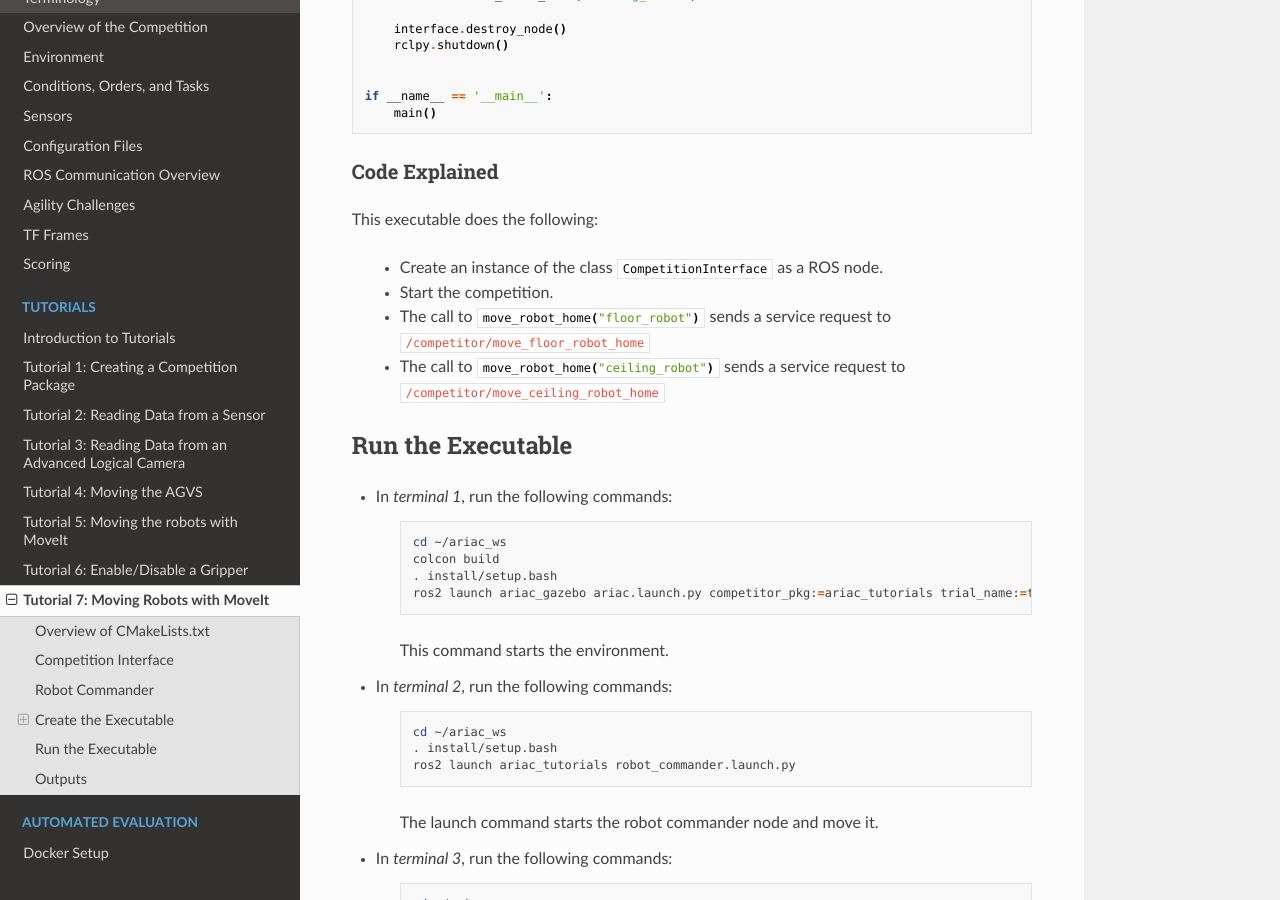
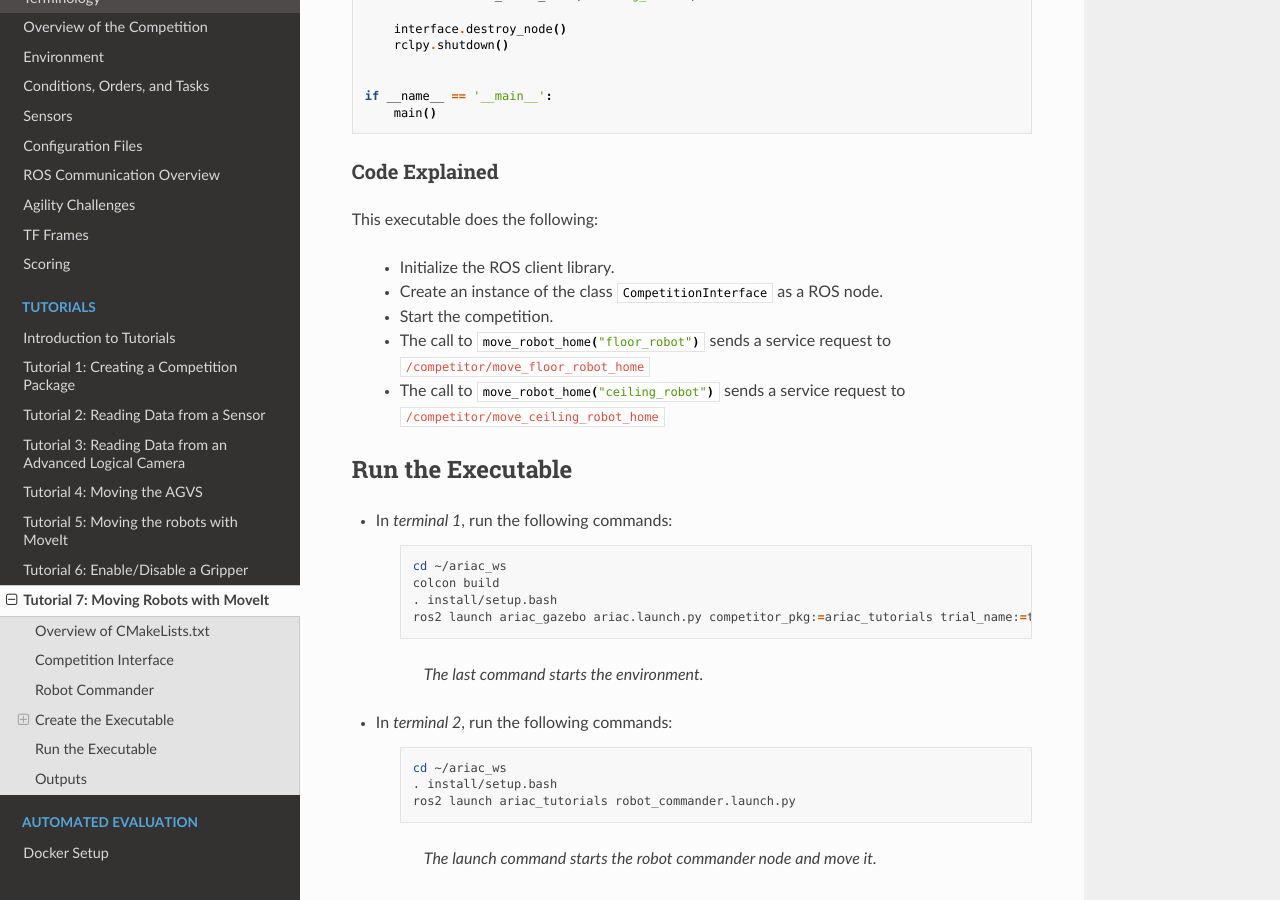
Before and after one commit to usnistgov/ARIAC, a Sphinx documentation site: the page built from docs/tutorials/tutorial_7.rst, in a window 1280 px wide and 900 px high, scrolled down 4034 px. Built offline with Sphinx 7.4.7 and the Read the Docs theme 2.0.0, drawn with Linux system fonts in a browser that asks for light colours.

Commit message:
tutorial7

```diff
--- a/docs/tutorials/tutorial_7.rst
+++ b/docs/tutorials/tutorial_7.rst
@@ -249,6 +249,7 @@ Code Explained
 
 This executable does the following:
 
+    - Initialize the ROS client library.
     - Create an instance of the class :inline-python:`CompetitionInterface` as a ROS node.
     - Start the competition.
     - The call to :inline-python:`move_robot_home("floor_robot")` sends a service request to ``/competitor/move_floor_robot_home``
@@ -269,8 +270,12 @@ Run the Executable
         . install/setup.bash
         ros2 launch ariac_gazebo ariac.launch.py competitor_pkg:=ariac_tutorials trial_name:=tutorials
 
+    .. highlights::
 
-    This command starts the environment.
+        *The last command starts the environment.*
+
+
+
 
 
 - In *terminal 2*, run the following commands:
@@ -281,7 +286,11 @@ Run the Executable
         . install/setup.bash
         ros2 launch ariac_tutorials robot_commander.launch.py
 
-    The launch command starts the robot commander node and move it.
+    .. highlights::
+
+        *The launch command starts the robot commander node and move it.*
+
+
 
 - In *terminal 3*, run the following commands:
 
@@ -291,7 +300,11 @@ Run the Executable
         . install/setup.bash
         ros2 run ariac_tutorials tutorial_7.py
 
-    The last command starts the competition interface node and sends the service requests to move the robots to their home positions.
+    .. highlights::
+
+        *The last command starts the competition interface node and sends the service requests to move the robots to their home positions.*
+
+
 
 Outputs
 --------------------------------
```
